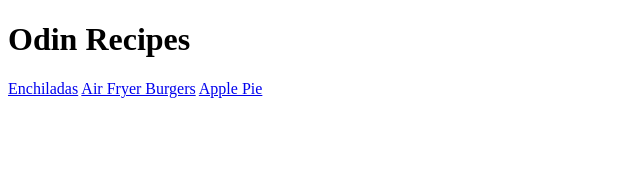
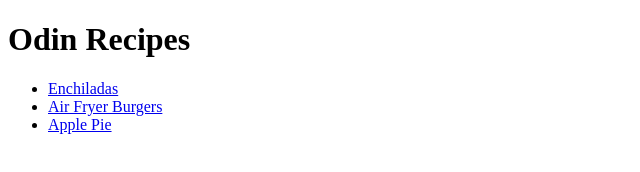
Before and after one commit to FastCarDriver/odin-recipes, a plain HTML site: page index.html in a window 1280 px wide. Shown: the whole page, without its empty margins (0-640 px from the left). Drawn offline with Linux system fonts and the light colour scheme.

Commit message:
Group page links in a list

```diff
--- a/index.html
+++ b/index.html
@@ -8,8 +8,10 @@
 </head>
 <body>
     <h1>Odin Recipes</h1>
-    <a href="recipes/enchiladas.html">Enchiladas</a>
-    <a href="recipes/air-fryer-burgers.html">Air Fryer Burgers</a>
-    <a href="recipes/apple-pie.html">Apple Pie</a>
+    <ul>
+    <li><a href="recipes/enchiladas.html">Enchiladas</a></li>
+    <li><a href="recipes/air-fryer-burgers.html">Air Fryer Burgers</a></li>
+    <li><a href="recipes/apple-pie.html">Apple Pie</a></li>
+    </ul>
 </body>
 </html>
```
